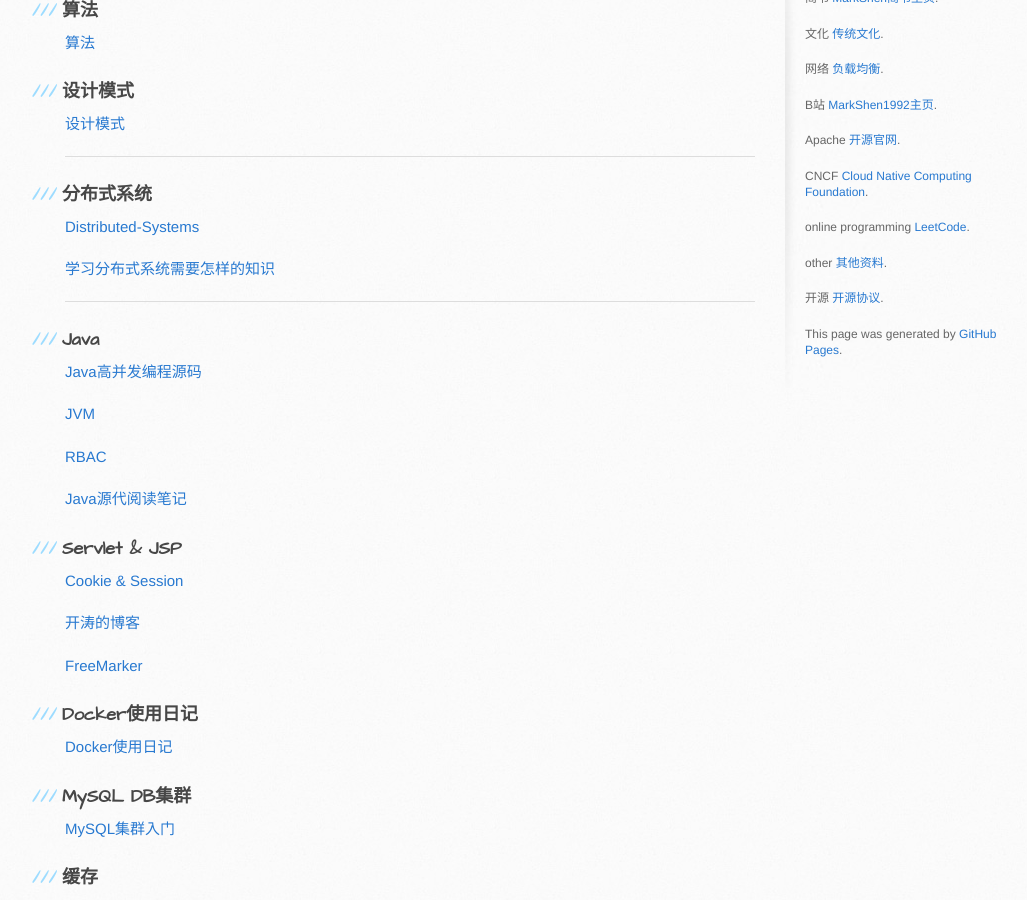
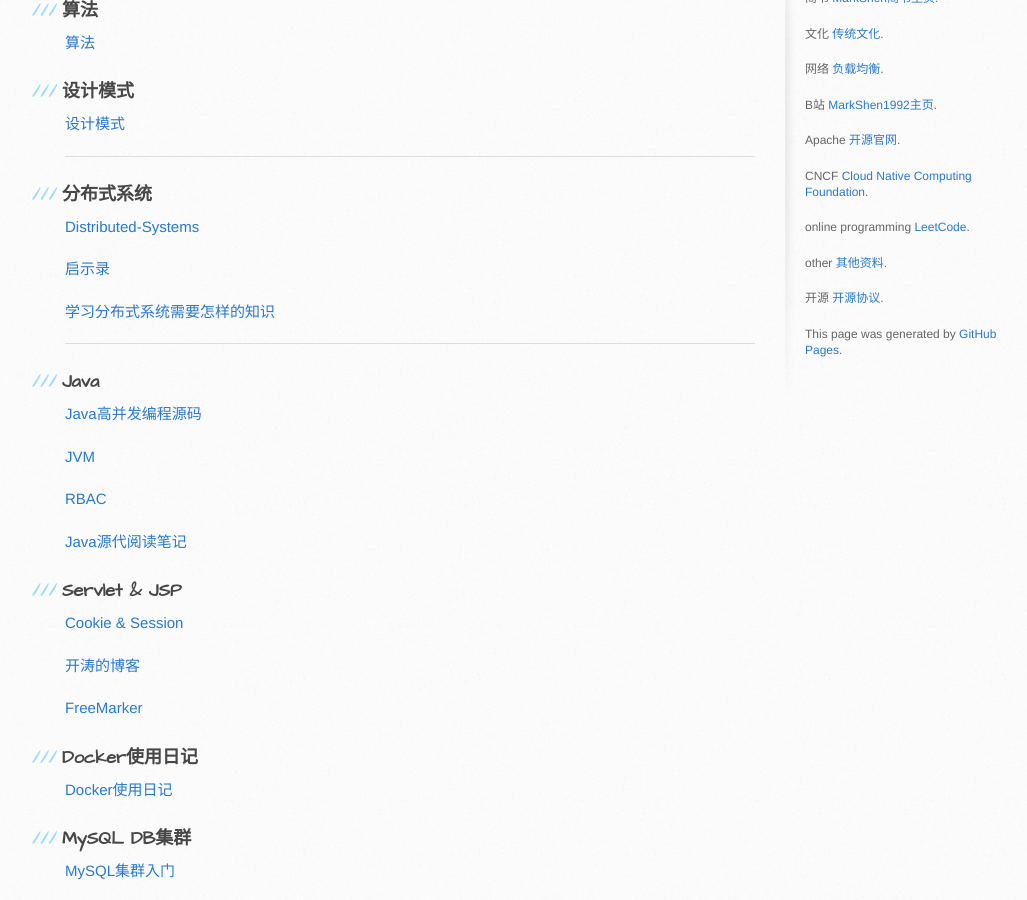
Before and after one commit to MarkShen1992/markshen1992.github.io, a Jekyll site: the page built from index.md, in a window 1280 px wide and 900 px high, scrolled down 348 px. Shown: the whole window, without its empty margins (105-1132 px from the left). Built offline with Jekyll 4.4.1, drawn with Linux system fonts in a browser that asks for light colours.

Commit message:
分布式系统启示录

```diff
--- a/index.md
+++ b/index.md
@@ -19,6 +19,8 @@ layout: default
 ### 分布式系统
 
 [Distributed-Systems](https://github.com/feixiao/Distributed-Systems)
+
+[启示录](https://blog.microdba.com/Qix/)
 
 [学习分布式系统需要怎样的知识](<https://www.zhihu.com/question/23645117>)
 
```
